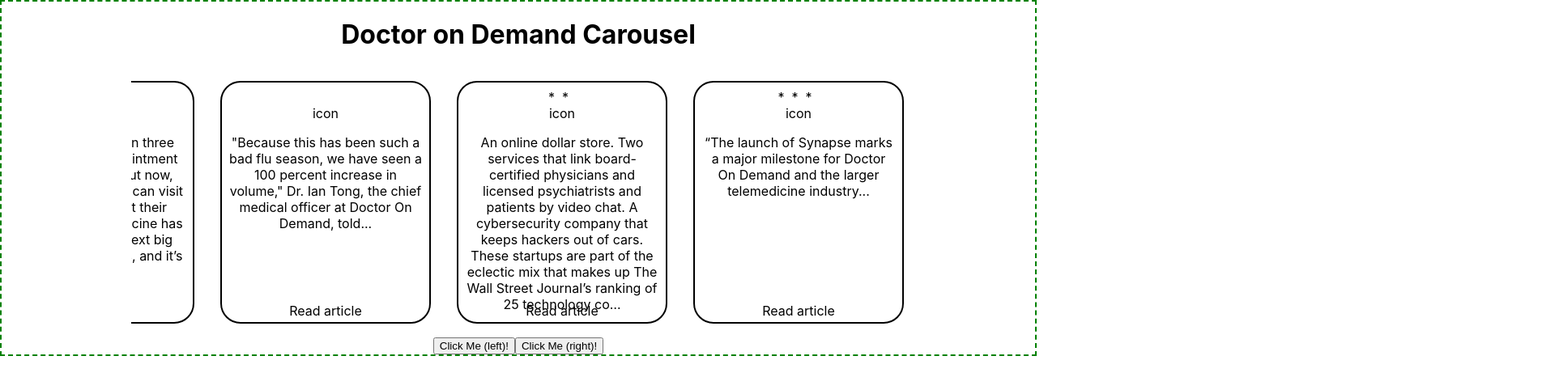
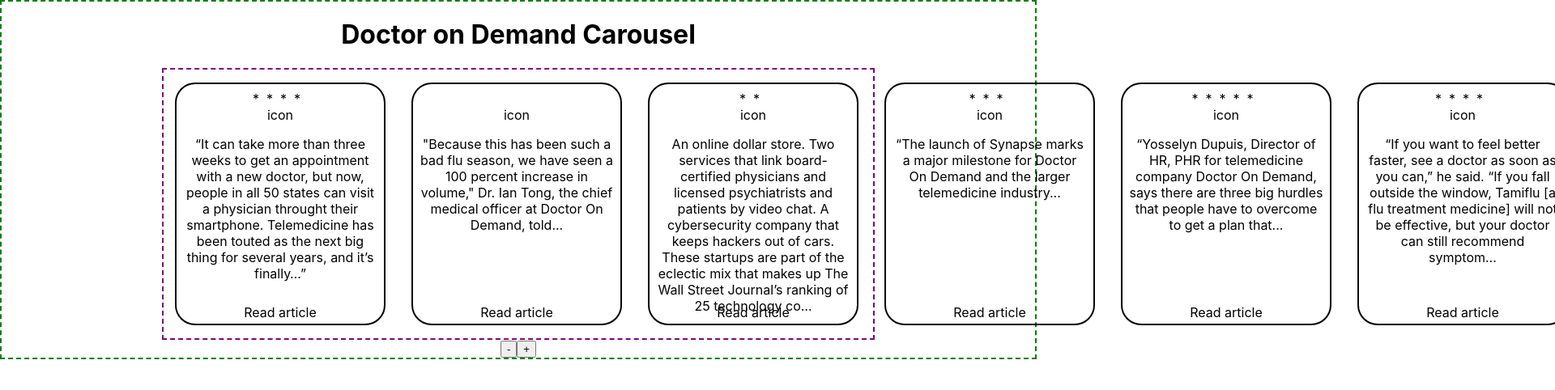
Before and after one commit to phamner/DoD-carousel, a React (Create React App) app: page / in a window 1280 px wide. Shown: the top 482 px of the page at 81% size, 1920 px wide, since content can reach past the window. Built offline with nearby package versions, Linux system fonts and the light colour scheme.

Commit message:
fixed sizing issues for each carousel item, all items properly aligned with window.

```diff
--- a/src/App.js
+++ b/src/App.js
@@ -25,14 +25,15 @@
 // width: 16rem;
 background: transparent;
 color: black;
-// border: 2px dashed purple;
+border: 2px dashed purple;
 margin: auto;
 text-align: center;
 display: flex;
 justify-content: center;
 
-overflow: hidden;
-width: 75%;
+// overflow: hidden;
+width: 876px;
+// width: 75%
 `
 
 const CarouselWrapper = styled.div`
@@ -43,11 +44,10 @@
 text-align: center;
 display: flex;
 justify-content: center;
-width: 75%
+width: 100%
 
 transition: transform 500ms ease;
-transform: translate(${props => props.carouselPosition ? '0' : '200px'
-  });
+transform: translate(${props => props.carouselPosition + 'px'});
 `
 
 // const RotatedBox = styled.div`
@@ -113,7 +113,8 @@
         }
 
       ],
-      carouselPosition: false
+      // carouselPosition: '144px', starting position is 436
+      carouselPosition: 436
     };
     this.readmeLink = this.readmeLink.bind(this);
 
@@ -127,11 +128,23 @@
   }
 
   shiftCarouselRight() {
-    console.log('click, moving carousel div to the right')
+    let currentPosition = this.state.carouselPosition;
+    let newPosition = currentPosition + 292;
+    this.setState({
+      carouselPosition: newPosition
+    })
+    console.log('RIGHT: add 292px to current position: ', this.state.carouselPosition)
   }
 
   shiftCarouselLeft() {
-    console.log('click, moving carousel div to the left')
+    let currentPosition = this.state.carouselPosition;
+    let newPosition = currentPosition - 292;
+    this.setState({
+      carouselPosition: newPosition
+    })
+
+
+    console.log('LEFT: subtract 292px from current position: ', this.state.carouselPosition)
   }
 
   render() {
@@ -143,8 +156,9 @@
             {this.state.caroselItems.map(caroselItem => <CarouselHolder key={this.state.caroselItems.mainText} caroselItem={caroselItem} readmeLink={this.readmeLink} />)}
           </CarouselWrapper>
         </CarouselWindowWrapper>
-        <button type="button" onClick={this.shiftCarouselLeft}>Click Me (left)!</button>
-        <button type="button" onClick={this.shiftCarouselRight}>Click Me (right)!</button>
+        <button type="button" onClick={this.shiftCarouselRight}>-</button>
+
+        <button type="button" onClick={this.shiftCarouselLeft}>+</button>
 
 
       </AppWrapper>
--- a/src/CarouselHolder.js
+++ b/src/CarouselHolder.js
@@ -1,14 +1,13 @@
 import styled from 'styled-components';
 
 const CarouselItemWrapper = styled.div`
-width: 15rem;
+width: 240px;
 background: transparent;
 color: black;
 border: 2px solid black;
-margin: 1rem;
-padding: 0.5rem;
+margin: 16px;
+padding: 8px;
 border-radius: 25px;
-
 `
 
 const StarWrapper = styled.div`
@@ -46,7 +45,6 @@
 
 
 function CarouselHolder(props) {
-    console.log(props.caroselItem.mainText)
     //PREVIOUS IMPLEMENTATION BELOW:
     // let stars = '';
 
```
Also changed, not shown: 1 other file (tests, documents, lock files or other folders).
